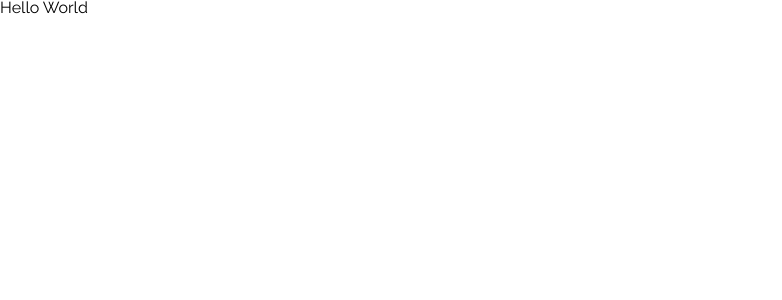
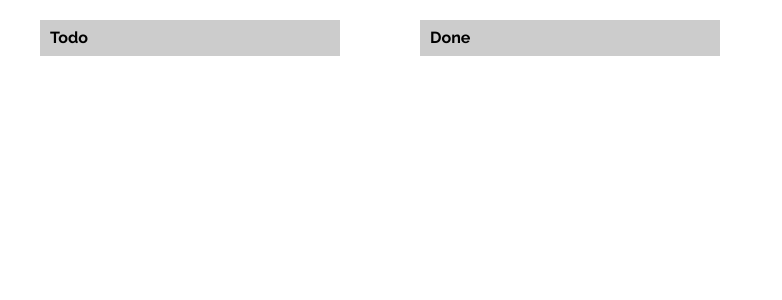
Before and after one commit to dhavalchaudhary/minimal-trello, a React (Create React App) app: page / in a window 1280 px wide. Shown: the top 300 px of the page, without its empty margins (0-782 px from the left). Built offline with nearby package versions, Linux system fonts and the light colour scheme.

Commit message:
add category state

```diff
--- a/src/components/app/app.tsx
+++ b/src/components/app/app.tsx
@@ -1,7 +1,18 @@
-import React from 'react'
+import React, { useState } from 'react'
+import { mockCategoriesData } from '../../mockData'
+import { CategoryType } from '../../types'
+
 
 export const App = () => {
+  const [categories, setCategories] = useState<CategoryType[]>(mockCategoriesData)
   return (
-    <h1>Hello World</h1>
+    <div className='trello-board'>
+        {categories.map((category, index) => (<div className="category-column" key={`${category.title}-${index}`}>
+          <div className="category-title-wrapper">
+            <h3>{category.title}</h3>
+          </div>
+          <div className="card-list-wrapper"></div>
+        </div>))}
+    </div>
   )
 }
--- a/src/index.css
+++ b/src/index.css
@@ -4,3 +4,24 @@ button,
 input {
   font-family: 'Raleway', sans-serif;
 }
+
+.trello-board {
+  display: flex;
+  width: min-content;
+  overflow-x: scroll;
+}
+
+.category-column {
+  width: 300px;
+  padding: 10px 0px;
+  background: #cccccc;
+  height: fit-content;
+  max-height: 600px;
+  display: flex;
+  flex-direction: column;
+  margin: 20px 40px;
+}
+.category-title-wrapper {
+  padding: 0px 10px;
+  font-weight: bold;
+}
--- /dev/null
+++ b/src/mockData/categories.ts
@@ -0,0 +1,12 @@
+import { CategoryType } from "../types";
+
+export const mockCategoriesData: CategoryType[] = [
+    {
+        title: "Todo",
+        cardIds: []
+    },
+    {
+        title: "Done",
+        cardIds: []
+    }
+]
--- /dev/null
+++ b/src/mockData/index.ts
@@ -0,0 +1 @@
+export * from './categories';
--- /dev/null
+++ b/src/types.ts
@@ -0,0 +1,14 @@
+export enum EntityType {
+    CARD = "CARD",
+    CATEGORY = "CATEGORY"
+}
+
+export type CardType = {
+    title: string,
+    id: string,
+}
+
+export type CategoryType = {
+    title: string,
+    cardIds: CardType['id'][]
+}
```
